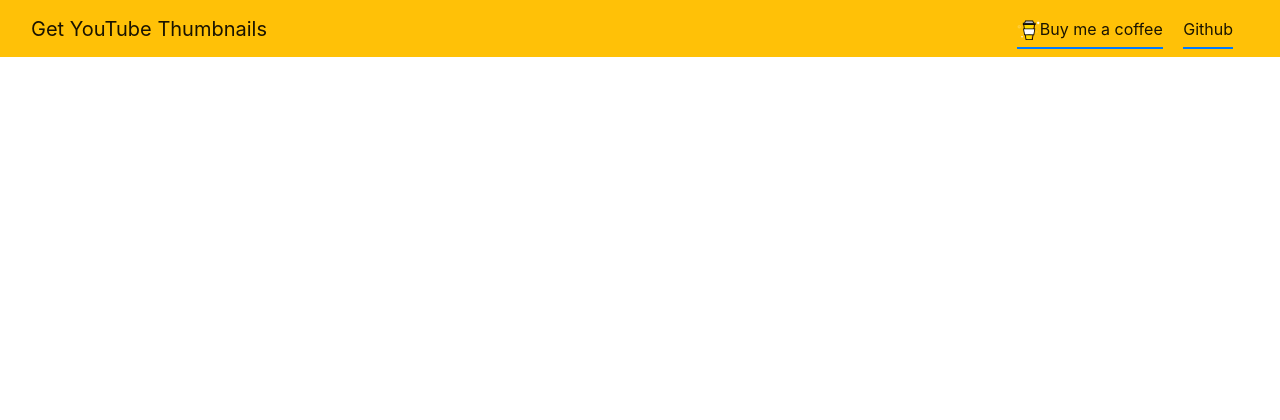
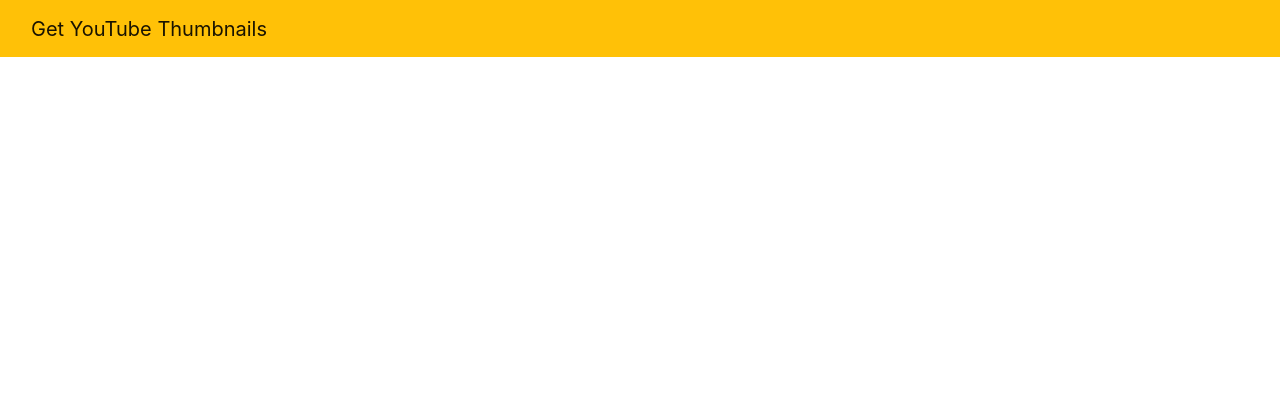
Before and after one commit to edjw/get-youtubethumbnails, a Flask app: template app/templates/base.html in a window 1280 px wide. Shown: the top 420 px of the page. Run offline with Flask 2, Linux system fonts and the light colour scheme; the template is opened without the code that fills it, so the values that code supplies are empty; some libraries are stand-ins or nearby versions.

Commit message:
Update navbar.html

```diff
--- a/app/templates/includes/navbar.html
+++ b/app/templates/includes/navbar.html
@@ -3,10 +3,10 @@
 
         <a class="navbar-brand mx-auto ml-sm-0 text-center text-sm-left border-0" href="/">Get YouTube Thumbnails</a>
         <div class="w-100 d-sm-none mobile-nav-divider"></div>
-        <div class="mx-auto mr-md-0 mt-3 mt-sm-0">
+<!--         <div class="mx-auto mr-md-0 mt-3 mt-sm-0">
             <a class="bmc-button navbar-brand navbar-item navbar-links" target="_blank" href="https://www.buymeacoffee.com/edjw"><img
                     src="/static/img/buymeacoffee.svg" alt="">Buy me a coffee</a>
             <a class="navbar-brand navbar-links" href="https://github.com/edjw/get-youtubethumbnails">Github</a>
-        </div>
+        </div> -->
     </div>
 </nav>
```
